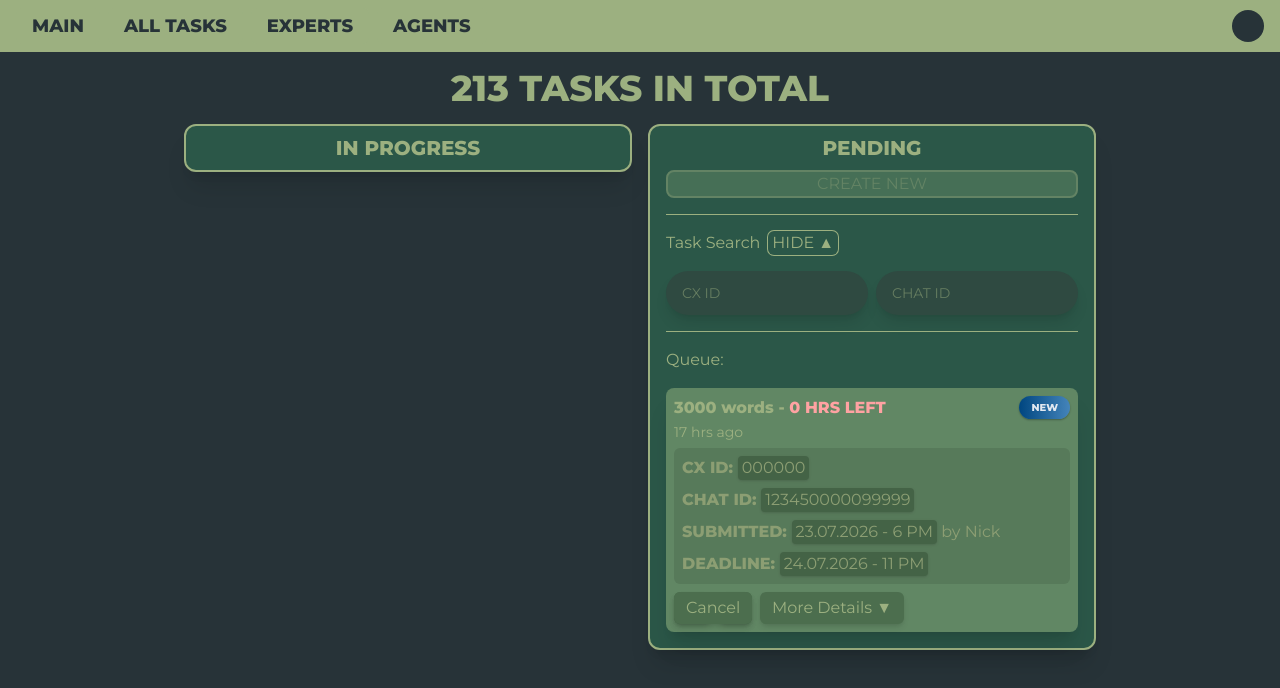
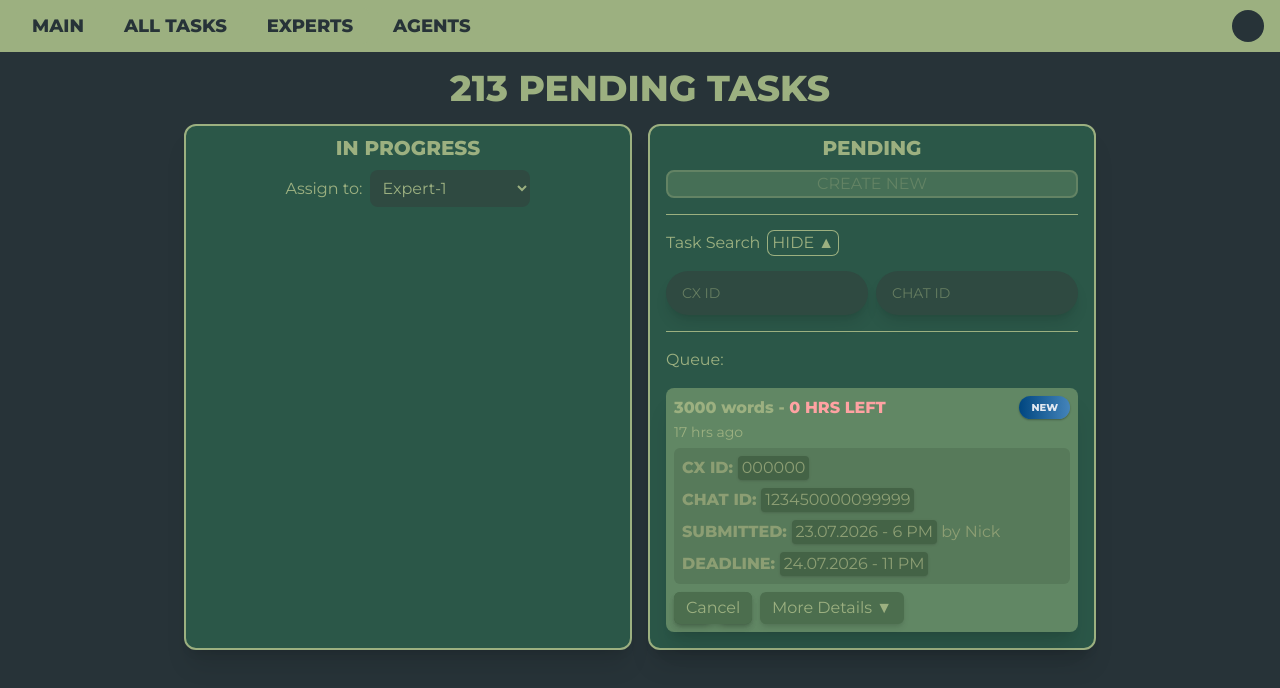
Before and after one commit to GhostQck/TasksScheduler, a Next.js app: page / in a window 1280 px wide. Shown: the top 688 px of the page. Built offline with nearby package versions, Linux system fonts and the light colour scheme.

Commit message:
Created the 'In Progress' block

```diff
--- a/src/app/page.tsx
+++ b/src/app/page.tsx
@@ -4,7 +4,7 @@ export default function Root() {
       <header className='w-full'>
         <nav
           className='
-            hidden md:flex flex-row gap-2 py-2 px-4 w-full items-center justify-center bg-txt text-bg text-lg select-none font-bold uppercase
+            hidden md:flex sticky top-0 flex-row gap-2 py-2 px-4 w-full items-center justify-center bg-txt text-bg text-lg select-none font-bold uppercase
 
             *:py-1 *:px-4 *:bg-txt *:cursor-pointer *:rounded-md
 
@@ -27,11 +27,11 @@ export default function Root() {
 
             md:text-2xl lg:text-4xl text-center
           '
-        >213 tasks in total</h1>
+        >213 pending tasks</h1>
       </header>
       <div
         className='
-          grid gap-4 lg:grid-cols-2 items-start
+          grid gap-4 lg:grid-cols-2
 
           *:w-md *:rounded-xl *:border-2 *:border-txt *:bg-fg *:p-2 *:shadow-xl
 
@@ -40,6 +40,32 @@ export default function Root() {
       >
         <section>
           <h2>in progress</h2>
+          <div className='w-full mt-2 text-center'>
+            <label
+              htmlFor='expert_select'
+              className='mr-2 select-none'
+            >Assign to:</label>
+            <div className='inline'>
+              <select
+                id='expert_select'
+                className='
+                  w-40 p-2 bg-fg-dark rounded-lg cursor-pointer font-inherit
+
+                  duration-200 transition-all ease-in-out
+
+                  hover:brightness-[1.1]
+
+                  focus:brightness-[1.1] focus:ring-2 focus:ring-txt/30
+
+                  *:font-sans
+                '
+              >
+                <option value='uuid-1'>Expert-1</option>
+                <option value='uuid-2'>Expert-2</option>
+                <option value='uuid-3'>Expert-3</option>
+              </select>
+            </div>
+          </div>
         </section>
         <section>
           <h2>pending</h2>
@@ -52,14 +78,14 @@ export default function Root() {
           >
             <button
               className='
-                rounded-lg border-2 border-txt bg-hl opacity-[.5] uppercase cursor-pointer
+                hidden md:block rounded-lg border-2 border-txt bg-hl opacity-[.5] uppercase cursor-pointer
 
                 duration-300 transition-all ease-in-out
 
                 hover:p-6 hover:opacity-[.75]
               '
             >create new</button>
-            <hr />
+            <hr className='hidden md:block' />
             <div className='w-full'>
               <h3 className='inline mr-2 capitalize select-none'>task search</h3>
               <button
```
